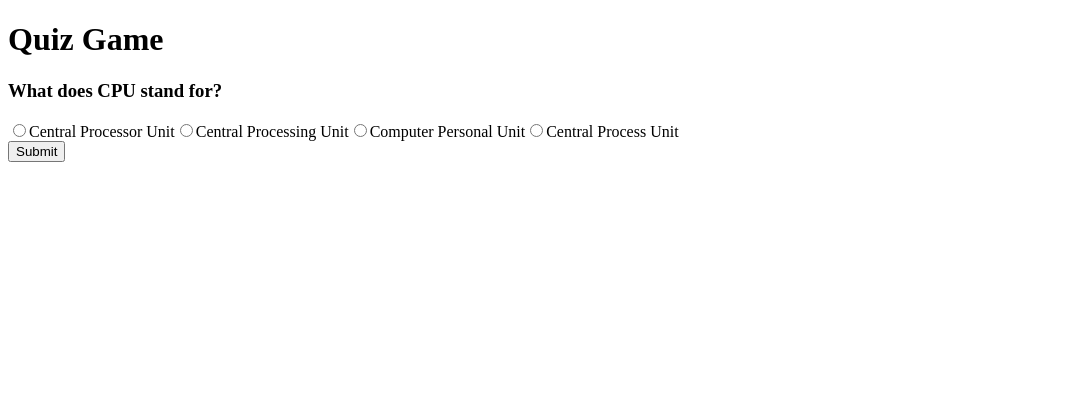
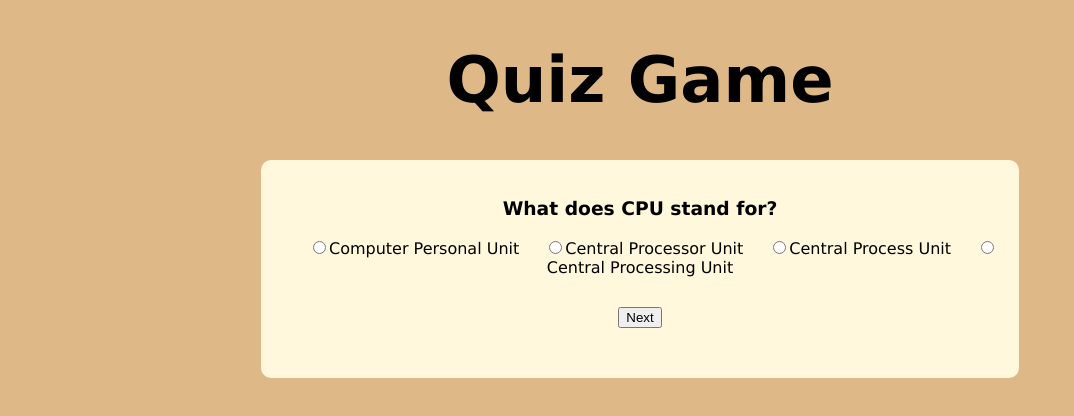
Before and after one commit to Radensuaso/Strive-Homework-M1D10Quiz, a plain HTML site: page index.html in a window 1280 px wide. Shown: the whole page, without its empty margins (0-1074 px from the left). Drawn offline with Linux system fonts and the light colour scheme.

Commit message:
Homework extras complete

```diff
--- a/index.html
+++ b/index.html
@@ -41,11 +41,23 @@
     <header>
       <h1>Quiz Game</h1>
     </header>
-    <div>
+    <main>
       <div id="main-questions-container"></div>
-
-      <input type="button" value="Submit" onclick="displayOneAtTime()" />
-    </div>
+      <div id="buttons-container">
+        <input
+          id="next"
+          type="button"
+          value="Next"
+          onclick="displayOneAtTime()"
+        />
+        <input
+          id="submit"
+          type="button"
+          value="Submit"
+          onclick="getFinalScore()"
+        />
+      </div>
+    </main>
     <script src="index.js"></script>
   </body>
 </html>
--- a/index.js
+++ b/index.js
@@ -11,12 +11,6 @@ const questions = [
       "Computer Personal Unit",
       "Central Processor Unit",
     ],
-    answers: [
-      "Central Process Unit",
-      "Computer Personal Unit",
-      "Central Processor Unit",
-      "Central Processing Unit",
-    ],
   },
   {
     class: "b",
@@ -27,7 +21,6 @@ const questions = [
       "In the programming language Java, which of these keywords would you put on a variable to make sure it doesn't get modified?",
     correct_answer: "Final",
     incorrect_answers: ["Static", "Private", "Public"],
-    answers: ["Static", "Private", "Public", "Final"],
   },
   {
     class: "c",
@@ -37,7 +30,6 @@ const questions = [
     question: "The logo for Snapchat is a Bell.",
     correct_answer: "False",
     incorrect_answers: ["True"],
-    answers: ["True", "False"],
   },
   {
     class: "d",
@@ -48,7 +40,6 @@ const questions = [
       "Pointers were not used in the original C programming language; they were added later on in C++.",
     correct_answer: "False",
     incorrect_answers: ["True"],
-    answers: ["True", "False"],
   },
   {
     class: "e",
@@ -59,7 +50,6 @@ const questions = [
       "What is the most preferred image format used for logos in the Wikimedia database?",
     correct_answer: ".svg",
     incorrect_answers: [".png", ".jpeg", ".gif"],
-    answers: [".png", ".jpeg", ".gif", ".svg"],
   },
   {
     class: "f",
@@ -73,12 +63,6 @@ const questions = [
       "Corrective Style Sheet",
       "Computer Style Sheet",
     ],
-    answers: [
-      "Counter Strike: Source",
-      "Corrective Style Sheet",
-      "Computer Style Sheet",
-      "Cascading Style Sheet",
-    ],
   },
   {
     class: "g",
@@ -89,7 +73,6 @@ const questions = [
       "What is the code name for the mobile operating system Android 7.0?",
     correct_answer: "Nougat",
     incorrect_answers: ["Ice Cream Sandwich", "Jelly Bean", "Marshmallow"],
-    answers: ["Ice Cream Sandwich", "Jelly Bean", "Marshmallow", "Nougat"],
   },
   {
     class: "h",
@@ -99,7 +82,6 @@ const questions = [
     question: "On Twitter, what is the character limit for a Tweet?",
     correct_answer: "140",
     incorrect_answers: ["120", "160", "100"],
-    answers: ["120", "160", "100", "140"],
   },
   {
     class: "i",
@@ -109,7 +91,6 @@ const questions = [
     question: "Linux was first created as an alternative to Windows XP.",
     correct_answer: "False",
     incorrect_answers: ["True"],
-    answers: ["True", "False"],
   },
   {
     class: "j",
@@ -120,7 +101,6 @@ const questions = [
       "Which programming language shares its name with an island in Indonesia?",
     correct_answer: "Java",
     incorrect_answers: ["Python", "C", "Jakarta"],
-    answers: ["Python", "C", "Jakarta", "Java"],
   },
 ]
 
@@ -174,15 +154,27 @@ for (let i = 0; i < questions.length; i++) {
     labels: [],
   }
 
-  for (let j = 0; j < questions[i].answers.length; j++) {
+  const createdCorrectInput = document.createElement("input") //create the input to be pushed
+  createdCorrectInput.type = "radio"
+  createdCorrectInput.id = questions[i].class + 0
+  createdCorrectInput.name = questions[i].class
+
+  const createdCorrectLabel = document.createElement("label") //create the label for each input
+  createdCorrectLabel.htmlFor = questions[i].class
+  createdCorrectLabel.innerText = questions[i].correct_answer
+
+  objectOfWithRadioButtonsToBePushed.radioButtons.push(createdCorrectInput) // push the nodes inside the respective arrays
+  objectOfWithRadioButtonsToBePushed.labels.push(createdCorrectLabel)
+
+  for (let j = 0; j < questions[i].incorrect_answers.length; j++) {
     const createdInput = document.createElement("input") //create the input to be pushed
     createdInput.type = "radio"
-    createdInput.class = questions[i].class
-    createdInput.id = questions[i].class + j
+    createdInput.id = questions[i].class + (j + 1)
+    createdInput.name = questions[i].class
 
     const createdLabel = document.createElement("label") //create the label for each input
-    createdLabel.htmlFor = questions[i].class + j
-    createdLabel.innerText = questions[i].answers[j]
+    createdLabel.htmlFor = questions[i].class
+    createdLabel.innerText = questions[i].incorrect_answers[j]
 
     objectOfWithRadioButtonsToBePushed.radioButtons.push(createdInput) // push the nodes inside the respective arrays
     objectOfWithRadioButtonsToBePushed.labels.push(createdLabel)
@@ -218,7 +210,8 @@ const displayOneAtTime = () => {
     if (questionContainersList[i].style.display === "block") {
       questionContainersList[i].style.display = "none"
       if (i === questionContainersList.length - 1) {
-        console.log("your score is:")
+        document.querySelector("#next").style.display = "none"
+        document.querySelector("#submit").style.display = "block"
       } else {
         questionContainersList[i + 1].style.display = "block"
       }
@@ -227,6 +220,20 @@ const displayOneAtTime = () => {
   }
 }
 
+// get final score
+
+const getFinalScore = () => {
+  for (const radioAndLabelObj of radioAndLabelsButtonsArray) {
+    if (radioAndLabelObj.radioButtons[0].checked) {
+      score++
+    }
+  }
+  console.log(score)
+  const finalScore = document.createElement("h2")
+  finalScore.innerText = `Your Score is ${score} out of ${questions.length}.`
+
+  document.querySelector("#main-questions-container").appendChild(finalScore)
+}
 // IF YOU ARE DISPLAYING ALL THE QUESTIONS AT ONCE:
 // HINT: for each question, create a container with the "question"
 // create a radio button https://developer.mozilla.org/en-US/docs/Web/HTML/Element/input/radio with, as option the both the correct answer and the incorrect answers
--- a/styles.css
+++ b/styles.css
@@ -1,3 +1,38 @@
+body {
+  background-color: burlywood;
+  text-align: center;
+  font-family: Verdana, Geneva, Tahoma, sans-serif;
+}
+
+h1 {
+  font-size: 4em;
+}
+
+h2 {
+  font-size: 2em;
+}
+
+main {
+  background-color: cornsilk;
+  width: 60%;
+  padding-top: 20px;
+  padding-bottom: 20px;
+  border-radius: 10px;
+  margin: 0 auto;
+}
+
 .question-containers {
   display: none;
 }
+
+#submit {
+  display: none;
+}
+
+.question-containers input {
+  margin-left: 30px;
+}
+
+#buttons-container input {
+  margin: 30px auto;
+}
```
